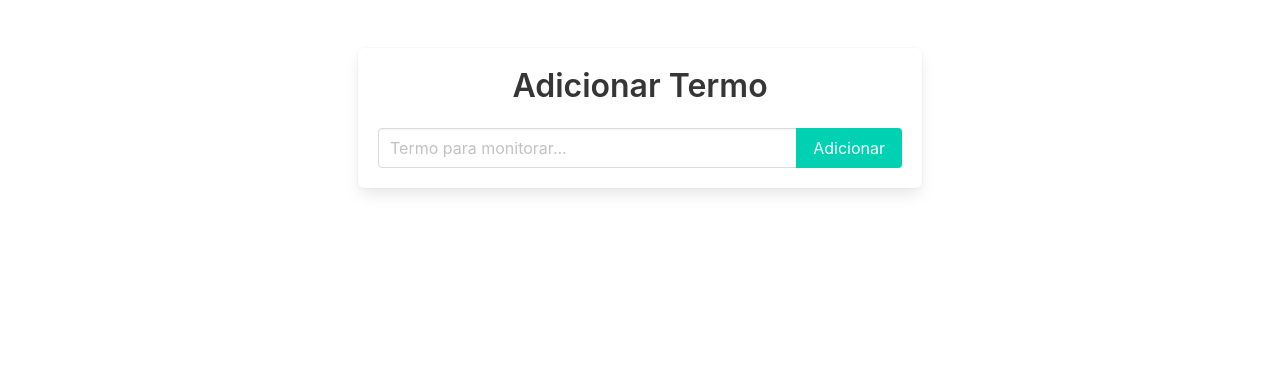
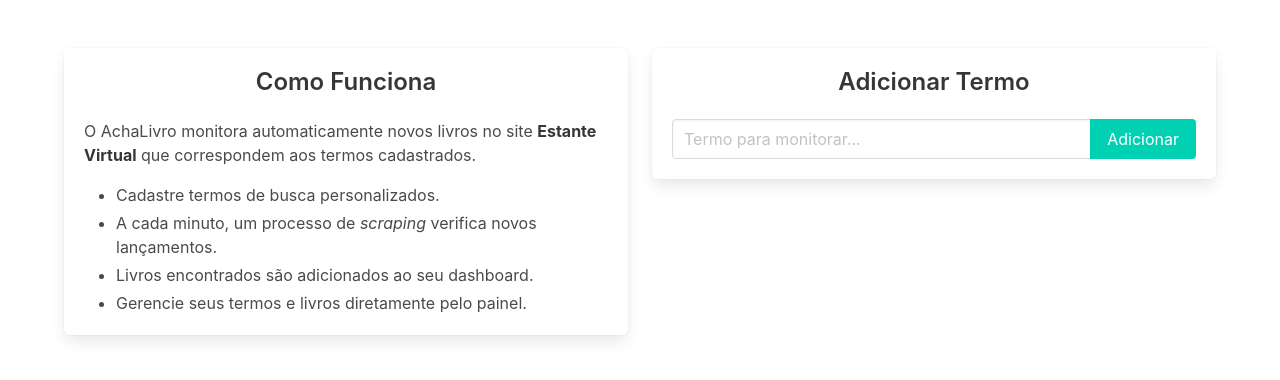
Before and after one commit to OtaviOuu/acha-livro, a Django app: page / in a window 1280 px wide. Shown: the part 56-436 px from the top of the page. Run offline with Django 5.2, Linux system fonts and the light colour scheme; the visitor is signed in with stand-in values (Sample User, id 1); parts of the project's set-up code (start-up, migrations or seed data) failed here and were passed over.

Commit message:
Reorganize tracker index.html to improve layout and add functionality description

```diff
--- a/tracker/templates/tracker/index.html
+++ b/tracker/templates/tracker/index.html
@@ -3,10 +3,24 @@
 {% block title %}Tracker{% endblock %}
 
 {% block content %}
-<div class="columns is-centered">
+<div class="columns">
   <div class="column is-half">
     <div class="box">
-      <h1 class="title has-text-centered">Adicionar Termo</h1>
+      <h2 class="title is-4 has-text-centered">Como Funciona</h2>
+      <div class="content">
+        <p>O AchaLivro monitora automaticamente novos livros no site <strong>Estante Virtual</strong> que correspondem aos termos cadastrados.</p>
+        <ul>
+          <li>Cadastre termos de busca personalizados.</li>
+          <li>A cada minuto, um processo de <em>scraping</em> verifica novos lançamentos.</li>
+          <li>Livros encontrados são adicionados ao seu dashboard.</li>
+          <li>Gerencie seus termos e livros diretamente pelo painel.</li>
+        </ul>
+      </div>
+    </div>
+  </div>
+  <div class="column is-half">
+    <div class="box">
+      <h2 class="title is-4 has-text-centered">Adicionar Termo</h2>
       <form action="{% url 'register_term' %}" method="post">
         {% csrf_token %}
         {% if message %}
```
